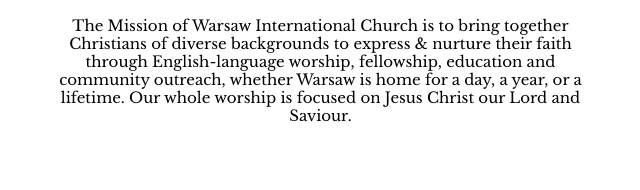
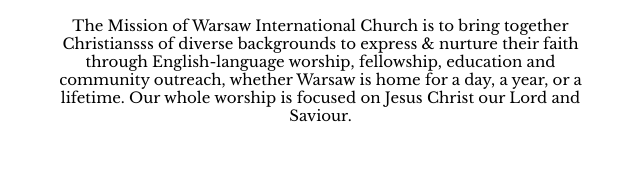
Before and after one commit to ivanyufen/church-final, a plain HTML site: page index.html in a window 1280 px wide. Shown: the part 852-1042 px from the top of the page, 7-647 px from the left. Drawn offline with nearby package versions, Linux system fonts and the light colour scheme; files whose address does not match are found by name.

Commit message:
third commit

```diff
--- a/index.html
+++ b/index.html
@@ -123,7 +123,7 @@
 										<div class="slider-text-inner">
 											<h1 class="text-dark">Many Backgrounds, One Faith</h1>
 											<h4 style="color: black;">The Mission of Warsaw International Church is to bring together
-												Christians
+												Christiansss
 												of diverse backgrounds to express & nurture their faith through
 												English-language worship, fellowship, education and community
 												outreach, whether Warsaw is home for a day, a year, or a lifetime.
```
